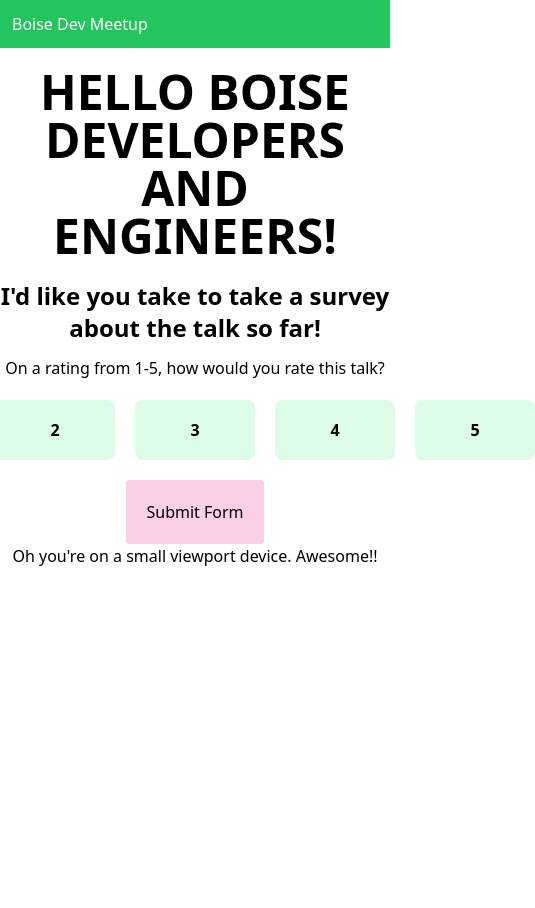
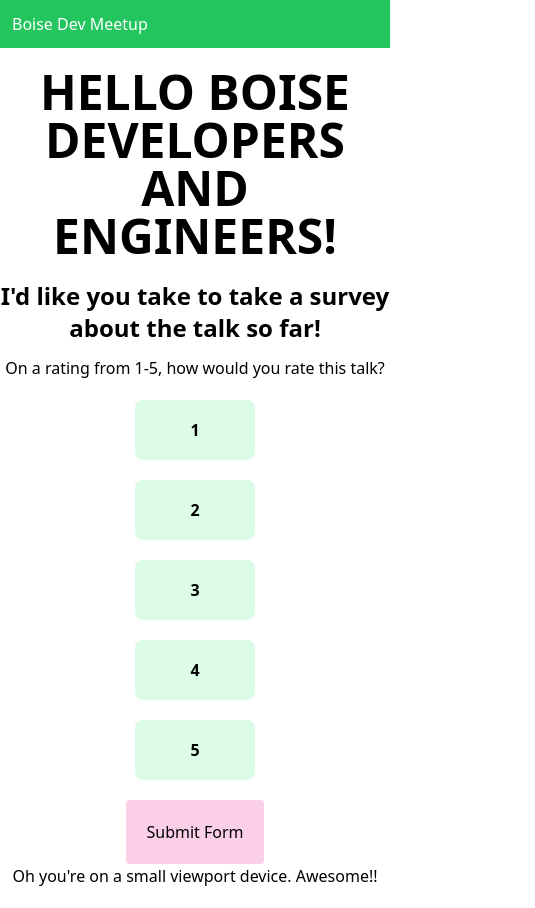
Before and after one commit to Tiernebre/presentations, a React (Vite) app in the folder frontend-js-stack-with-vite-windicss-and-headlessui/demo/: page / in a window 390 px wide. Shown: the whole page, 535 px wide, since content can reach past the window. Before the commit the page ends 844 px from the top, so only its background shows below. Built offline with nearby package versions, Linux system fonts and the light colour scheme.

Commit message:
working fix

```diff
--- a/frontend-js-stack-with-vite-windicss-and-headlessui/demo/src/App.tsx
+++ b/frontend-js-stack-with-vite-windicss-and-headlessui/demo/src/App.tsx
@@ -13,9 +13,6 @@ function App() {
         <div className="visible md:hidden">
           Oh you're on a small viewport device. Awesome!!
         </div>
-        <div className="hidden md:visible">
-          Oh you're on a medium viewport device. Neat!!
-        </div>
       </main>
       <footer>
       </footer>
--- a/frontend-js-stack-with-vite-windicss-and-headlessui/demo/src/components/SurveyFormRadioGroup.tsx
+++ b/frontend-js-stack-with-vite-windicss-and-headlessui/demo/src/components/SurveyFormRadioGroup.tsx
@@ -11,7 +11,7 @@ const SurveyFormRadioGroupOption = ({ value }: RadioGroupOptionProps) => {
   return (
     <RadioGroup.Option value={value}>
       {({ checked }) => (
-        <div className={classNames('bg-green-100 hover:bg-green-50 w-30 h-15 rounded-lg flex items-center justify-center font-bold cursor-pointer', {
+        <div className={classNames('bg-green-100 w-30 h-15 rounded-lg flex items-center justify-center font-bold cursor-pointer', {
           'bg-green-400': checked
         })}>
           {value}
@@ -30,7 +30,7 @@ export const SurveyFormRadioGroup = ({ value, onChange }: RadioGroupProps) => {
   return (
     <RadioGroup value={value} onChange={onChange}>
       <RadioGroup.Label>On a rating from 1-5, how would you rate this talk?</RadioGroup.Label>
-      <div className="flex items-center justify-center space-x-5 mt-5">
+      <div className="flex items-center justify-center mt-5 lg:(space-x-5) <lg:(flex-col space-y-5)">
         <SurveyFormRadioGroupOption value="1" />
         <SurveyFormRadioGroupOption value="2" />
         <SurveyFormRadioGroupOption value="3" />
```
